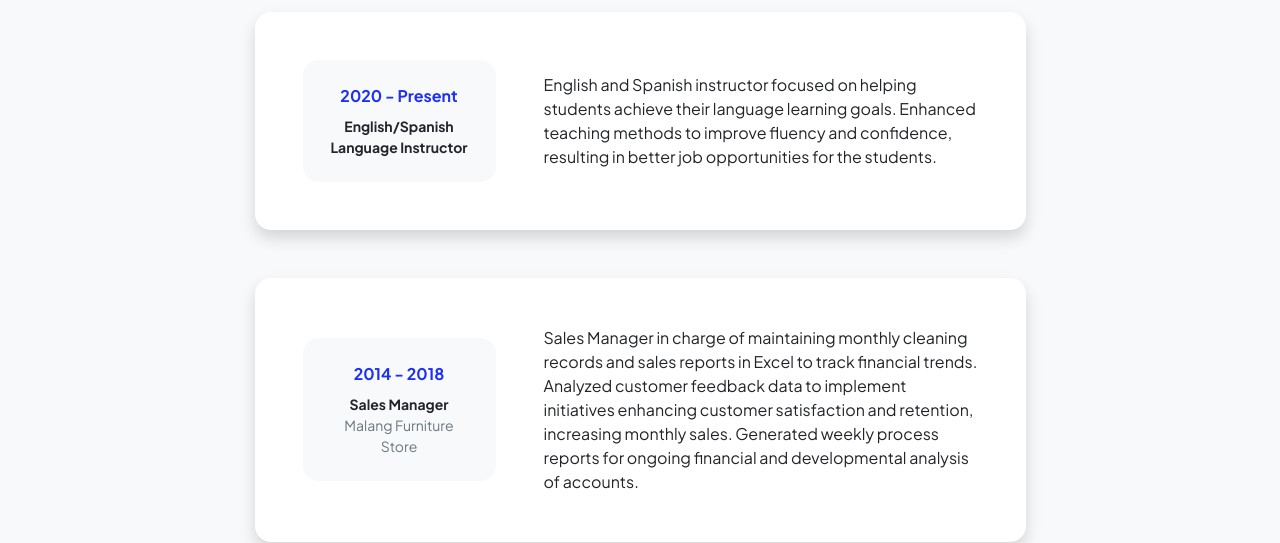
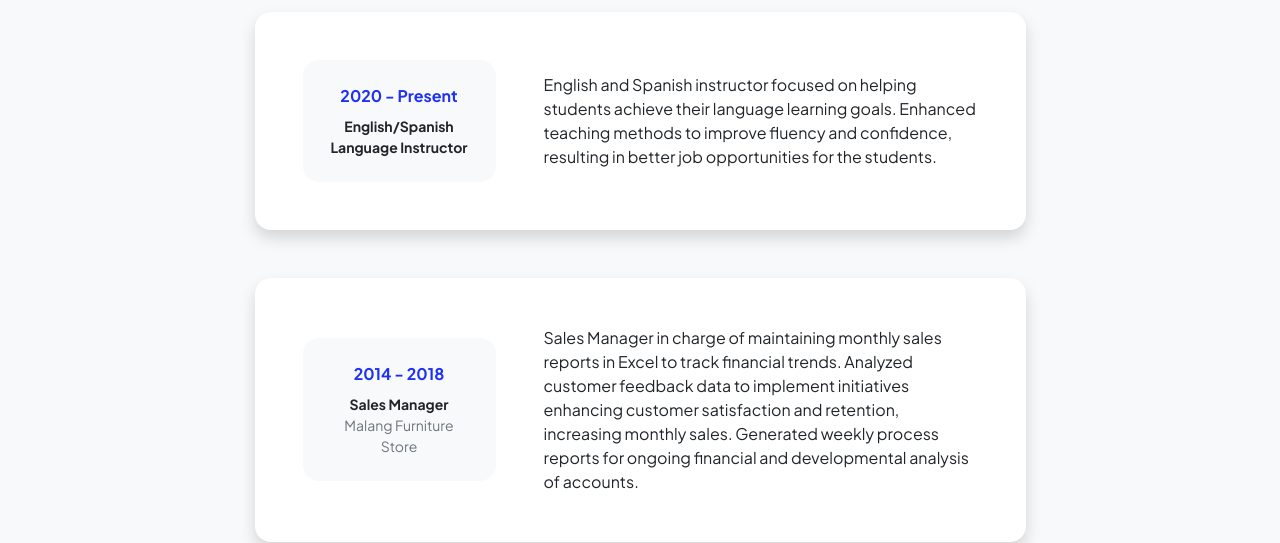
Before and after one commit to feer-rodriguess90/feer-rodriguess90.github.io, a plain HTML site: page resume.html in a window 1280 px wide. Shown: the part 296-839 px from the top of the page. Drawn offline with nearby package versions, Linux system fonts and the light colour scheme.

Commit message:
Add information

```diff
--- a/resume.html
+++ b/resume.html
@@ -78,7 +78,7 @@
                                                 <div class="small text-muted" style="text-align:center">Malang Furniture Store</div>
                                             </div>
                                         </div>
-                                        <div class="col-lg-8"><div>Sales Manager in charge of maintaining monthly cleaning records and sales reports in Excel to track financial trends. Analyzed customer feedback data to implement initiatives enhancing customer satisfaction and retention, increasing monthly sales. Generated weekly process reports for ongoing financial and developmental analysis of accounts.</div></div>
+                                        <div class="col-lg-8"><div>Sales Manager in charge of maintaining monthly sales reports in Excel to track financial trends. Analyzed customer feedback data to implement initiatives enhancing customer satisfaction and retention, increasing monthly sales. Generated weekly process reports for ongoing financial and developmental analysis of accounts.</div></div>
                                     </div>
                                 </div>
                             </div>
```
